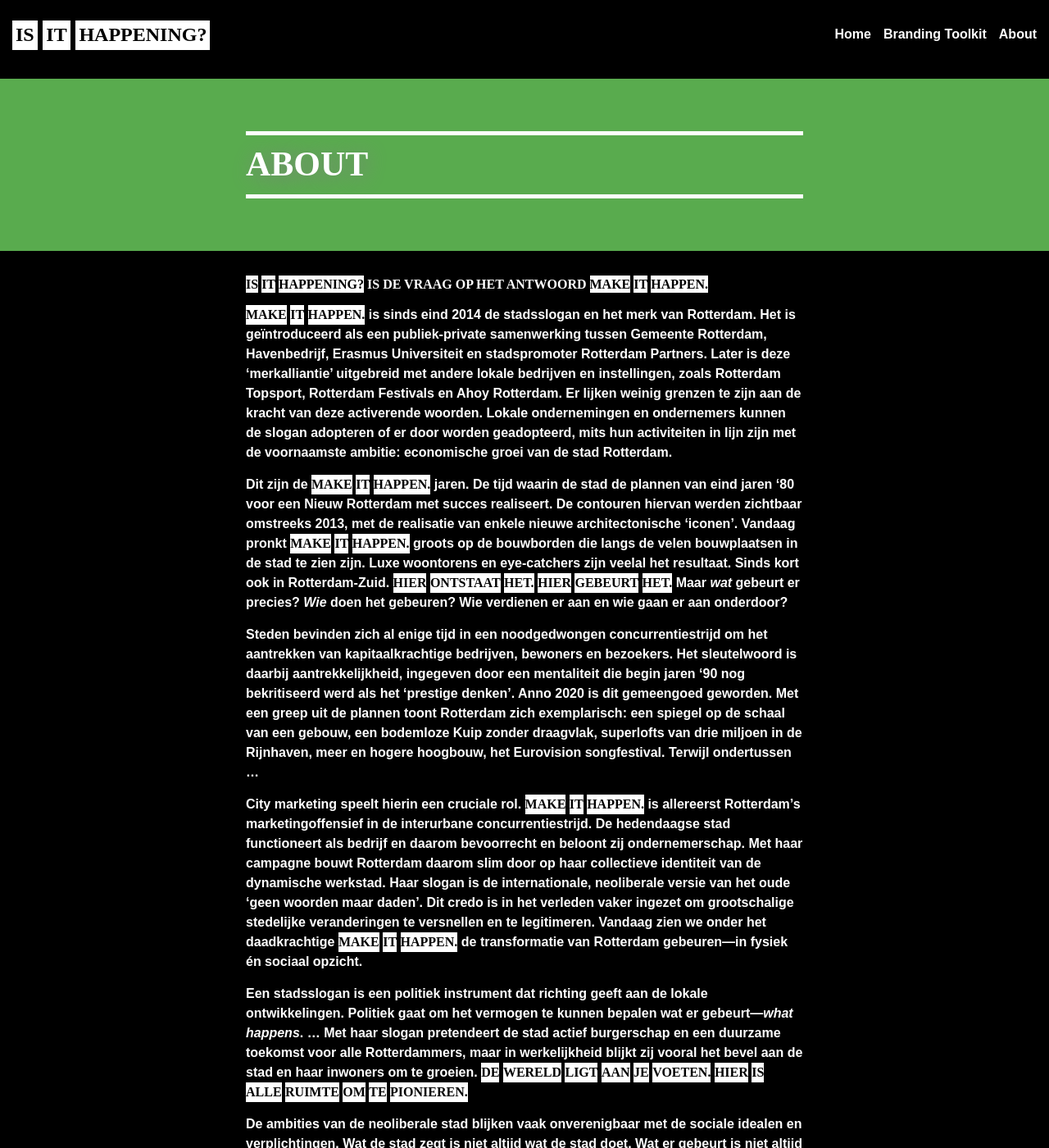
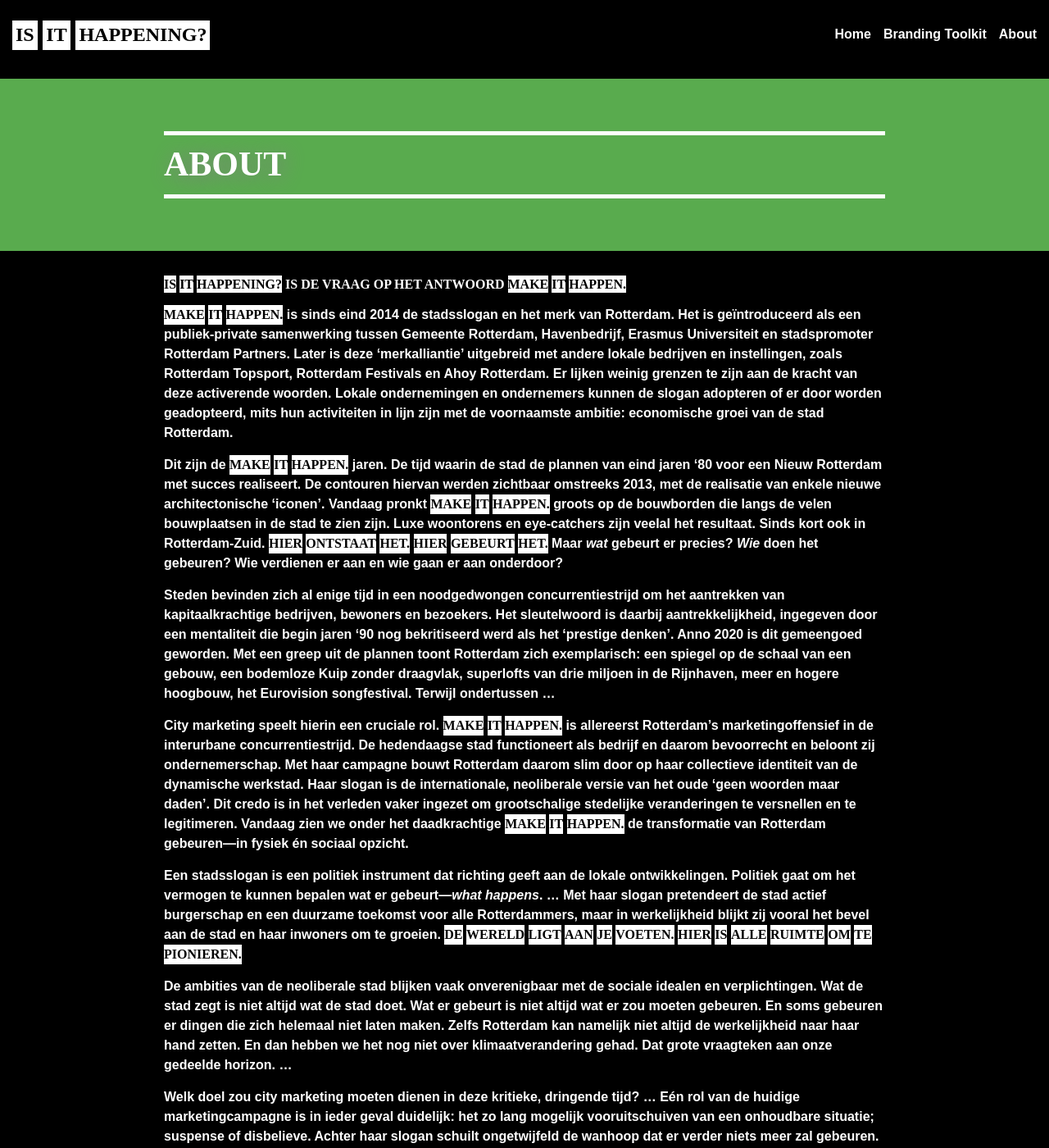
Before and after one commit to norealdirection/norealdirection.github.io, a Jekyll site: the page built from about.markdown, in a window 1280 px wide and 1400 px high. Shown: the whole window at 82% size. Built offline with Jekyll 4.4.1, drawn with Linux system fonts in a browser that asks for light colours.

Commit message:
width to 1000

```diff
--- a/_sass/minima.scss
+++ b/_sass/minima.scss
@@ -22,10 +22,10 @@
 $table-text-align: left !default;
 
 // Width of the content area
-$content-width:    800px !default;
+$content-width:    1000px !default;
 
 $on-palm:          600px !default;
-$on-laptop:        800px !default;
+$on-laptop:        1000px !default;
 
 // Define defaults for each variable.
 $base-font-family: Arial, sans-serif !default;
--- a/about.markdown
+++ b/about.markdown
@@ -15,7 +15,7 @@
 
 City marketing speelt hierin een cruciale rol. **MAKE IT HAPPEN.** is allereerst Rotterdam’s marketingoffensief in de interurbane concurrentiestrijd. De hedendaagse stad functioneert als bedrijf en daarom bevoorrecht en beloont zij ondernemerschap. Met haar campagne bouwt Rotterdam daarom slim door op haar collectieve identiteit van de dynamische werkstad. Haar slogan is de internationale, neoliberale versie van het oude ‘geen woorden maar daden’. Dit credo is in het verleden vaker ingezet om grootschalige stedelijke veranderingen te versnellen en te legitimeren. Vandaag zien we onder het daadkrachtige **MAKE IT HAPPEN.** de transformatie van Rotterdam gebeuren—in fysiek én sociaal opzicht.
 
-Een stadsslogan is een politiek instrument dat richting geeft aan de lokale ontwikkelingen. Politiek gaat om het vermogen te kunnen bepalen wat er gebeurt—*what happens*. ... Met haar slogan pretendeert de stad actief burgerschap en een duurzame toekomst voor alle Rotterdammers, maar in werkelijkheid blijkt zij vooral het bevel aan de stad en haar inwoners om te groeien. **DE WERELD LIGT AAN JE VOETEN. HIER IS ALLE RUIMTE OM TE PIONIEREN.**
+Een stadsslogan is een politiek instrument dat richting geeft aan de lokale ontwikkelingen. Politiek gaat om het vermogen te kunnen bepalen wat er gebeurt—*what happens*. ... Met haar slogan pretendeert de stad actief burgerschap en een duurzame toekomst voor alle Rotterdammers, maar in werkelijkheid blijkt zij vooral het bevel aan de stad en haar inwoners om te groeien. **DE WERELD LIGT AAN JE VOETEN.** **HIER IS ALLE RUIMTE OM TE PIONIEREN.**
 
 De ambities van de neoliberale stad blijken vaak onverenigbaar met de sociale idealen en verplichtingen. Wat de stad zegt is niet altijd wat de stad doet. Wat er gebeurt is niet altijd wat er zou moeten gebeuren. En soms gebeuren er dingen die zich helemaal niet laten maken. Zelfs Rotterdam kan namelijk niet altijd de werkelijkheid naar haar hand zetten. En dan hebben we het nog niet over klimaatverandering gehad. Dat grote vraagteken aan onze gedeelde horizon. ...
 
```
